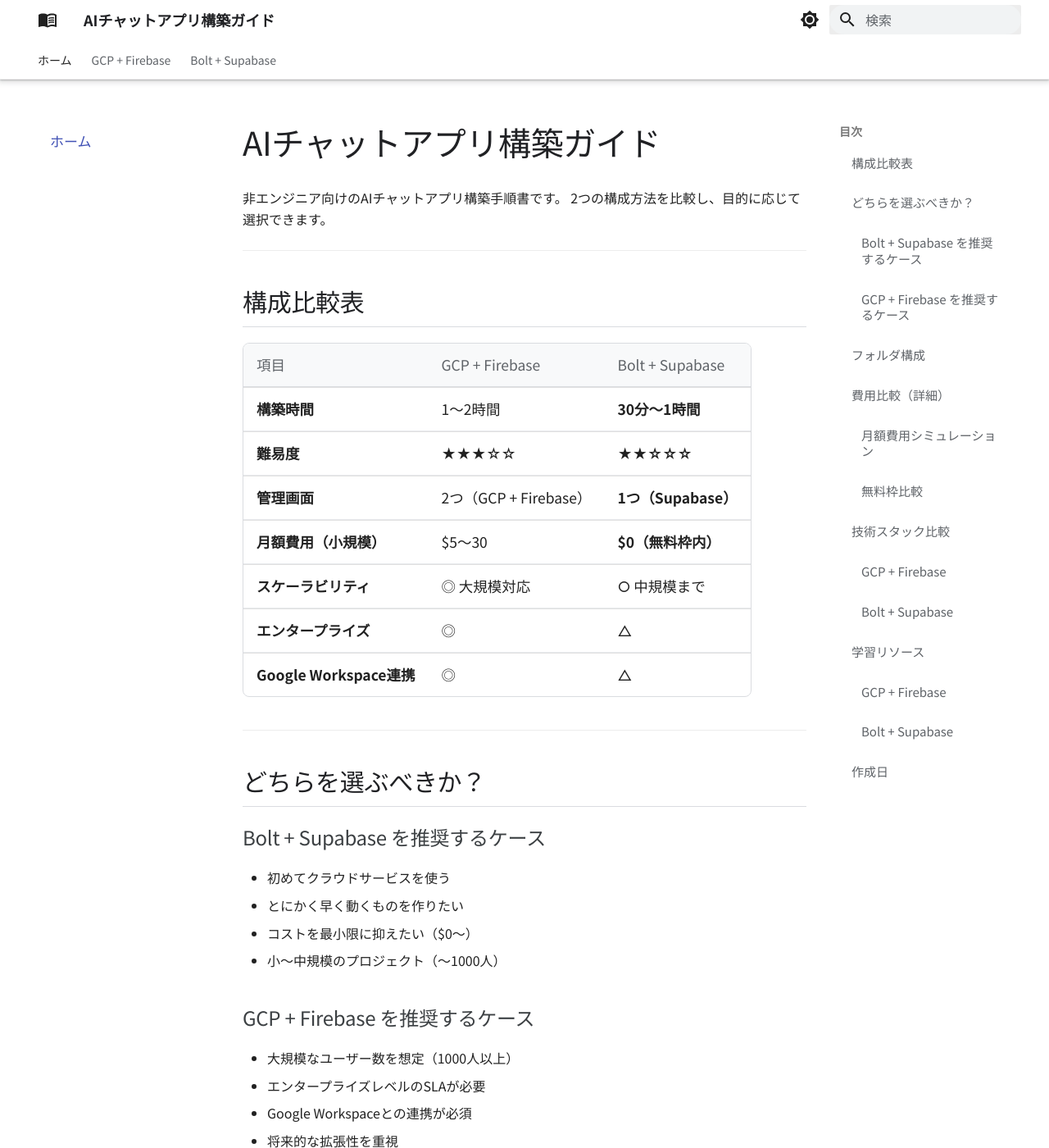
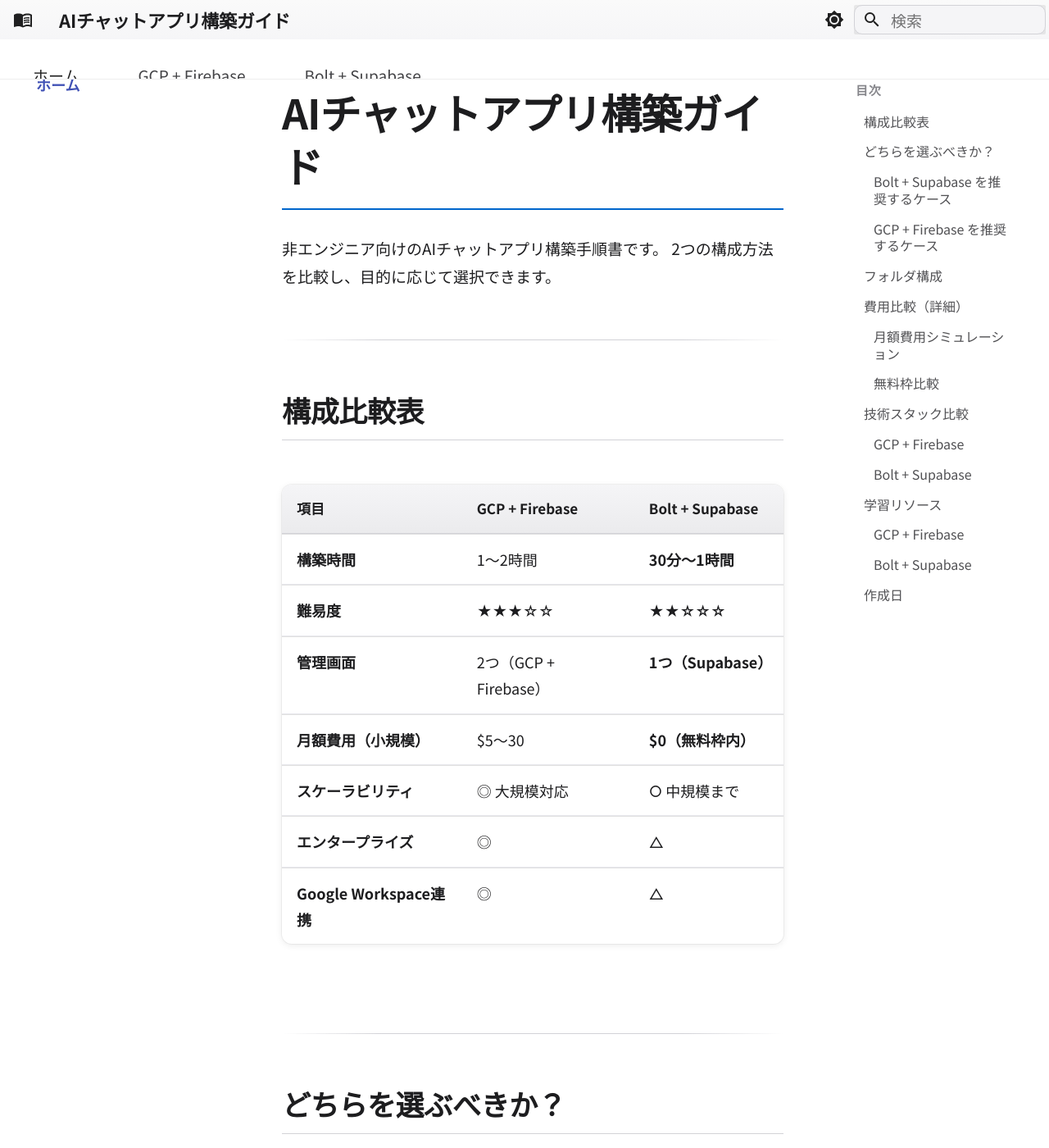
Before and after one commit to michihiro-316/ai-chat-docs, an MkDocs documentation site: the page built from docs/index.md, in a window 1280 px wide and 1400 px high. Shown: the whole window at 82% size. Built offline with MkDocs 1.6.1 and Material for MkDocs 9.7.7, drawn with Linux system fonts in a browser that asks for light colours.

Commit message:
style: Apple/Google風デザイン改善 - 67-75%表示最適化

```diff
--- a/docs/stylesheets/extra.css
+++ b/docs/stylesheets/extra.css
@@ -1,116 +1,167 @@
-/* Google/Apple風 モダンデザイン */
+/* Apple/Google風 モダンデザイン - 67-75%表示最適化 */
 
 :root {
-  --md-primary-fg-color: #1a73e8;
-  --md-accent-fg-color: #1a73e8;
+  --md-primary-fg-color: #0066cc;
+  --md-accent-fg-color: #0066cc;
+  --md-text-font: "Noto Sans JP", "SF Pro Display", -apple-system, BlinkMacSystemFont, sans-serif;
 }
 
-/* ヘッダー */
-.md-header {
-  background-color: #ffffff;
-  box-shadow: 0 1px 2px 0 rgba(60,64,67,.3), 0 2px 6px 2px rgba(60,64,67,.15);
+/* 全体レイアウト - より広く */
+.md-grid {
+  max-width: 1600px;
 }
 
-.md-header[data-md-state=shadow] {
-  box-shadow: 0 1px 2px 0 rgba(60,64,67,.3), 0 2px 6px 2px rgba(60,64,67,.15);
+.md-main__inner {
+  margin-top: 0;
+}
+
+/* ヘッダー - Apple風のクリーンなスタイル */
+.md-header {
+  background: linear-gradient(180deg, #fafafa 0%, #f5f5f7 100%);
+  box-shadow: 0 1px 0 rgba(0,0,0,0.1);
+  height: 56px;
 }
 
 .md-header__title {
-  color: #202124;
-  font-weight: 500;
+  color: #1d1d1f;
+  font-weight: 600;
+  font-size: 1.1rem;
+  letter-spacing: -0.01em;
 }
 
-/* ナビゲーションタブ */
+/* ナビゲーションタブ - より明確に */
 .md-tabs {
-  background-color: #ffffff;
-  border-bottom: 1px solid #dadce0;
+  background: #ffffff;
+  border-bottom: 1px solid #d2d2d7;
 }
 
 .md-tabs__link {
-  color: #5f6368;
+  color: #424245;
   font-weight: 500;
+  font-size: 0.95rem;
+  padding: 0.8rem 1.2rem;
   opacity: 1;
+  transition: all 0.2s ease;
 }
 
 .md-tabs__link:hover {
-  color: #1a73e8;
+  color: #0066cc;
+  background: rgba(0, 102, 204, 0.05);
 }
 
 .md-tabs__link--active {
-  color: #1a73e8;
-  border-bottom: 3px solid #1a73e8;
+  color: #0066cc;
+  border-bottom: 3px solid #0066cc;
+  background: rgba(0, 102, 204, 0.08);
 }
 
-/* サイドバー */
+/* 左サイドバー */
+.md-sidebar--primary {
+  width: 280px;
+}
+
+.md-nav__title {
+  font-size: 0.8rem;
+  font-weight: 600;
+  color: #86868b;
+  text-transform: uppercase;
+  letter-spacing: 0.05em;
+  padding: 1rem 1rem 0.5rem;
+}
+
 .md-nav__link {
-  color: #3c4043;
-  font-size: 0.85rem;
-  padding: 0.5rem 0.75rem;
-  border-radius: 0 20px 20px 0;
-  margin-right: 12px;
+  color: #1d1d1f;
+  font-size: 0.9rem;
+  font-weight: 400;
+  padding: 0.6rem 1rem;
+  border-radius: 8px;
+  margin: 2px 8px;
+  transition: all 0.15s ease;
 }
 
 .md-nav__link:hover {
-  background-color: #f1f3f4;
-  color: #1a73e8;
+  background: #f5f5f7;
+  color: #0066cc;
 }
 
 .md-nav__link--active {
-  background-color: #e8f0fe;
-  color: #1a73e8;
-  font-weight: 500;
+  background: linear-gradient(135deg, #e8f4fd 0%, #d6ebff 100%);
+  color: #0066cc;
+  font-weight: 600;
+  box-shadow: inset 0 0 0 1px rgba(0, 102, 204, 0.2);
 }
 
-/* コンテンツエリア */
+/* コンテンツエリア - 広めに */
 .md-content {
-  max-width: 900px;
+  max-width: 1100px;
+  padding: 0 2rem;
 }
 
-/* 見出し */
+.md-content__inner {
+  padding: 2rem 0;
+}
+
+/* 見出し - Apple風の洗練されたスタイル */
 .md-typeset h1 {
-  color: #202124;
-  font-weight: 400;
-  font-size: 2rem;
+  color: #1d1d1f;
+  font-weight: 700;
+  font-size: 2.5rem;
+  letter-spacing: -0.02em;
   margin-bottom: 1.5rem;
-  border-bottom: none;
+  padding-bottom: 1rem;
+  border-bottom: 2px solid #0066cc;
 }
 
 .md-typeset h2 {
-  color: #202124;
-  font-weight: 500;
-  font-size: 1.5rem;
-  margin-top: 2rem;
-  padding-bottom: 0.5rem;
-  border-bottom: 1px solid #dadce0;
+  color: #1d1d1f;
+  font-weight: 600;
+  font-size: 1.75rem;
+  letter-spacing: -0.01em;
+  margin-top: 3rem;
+  margin-bottom: 1.2rem;
+  padding-bottom: 0.6rem;
+  border-bottom: 1px solid #d2d2d7;
 }
 
 .md-typeset h3 {
-  color: #3c4043;
-  font-weight: 500;
-  font-size: 1.2rem;
+  color: #424245;
+  font-weight: 600;
+  font-size: 1.3rem;
+  margin-top: 2rem;
+  margin-bottom: 0.8rem;
 }
 
-/* テーブル */
+.md-typeset h4 {
+  color: #515154;
+  font-weight: 600;
+  font-size: 1.1rem;
+}
+
+/* テーブル - カード風のデザイン */
 .md-typeset table:not([class]) {
-  border: 1px solid #dadce0;
-  border-radius: 8px;
+  border: none;
+  border-radius: 12px;
   overflow: hidden;
-  font-size: 0.875rem;
-  box-shadow: none;
+  font-size: 0.9rem;
+  box-shadow: 0 2px 8px rgba(0,0,0,0.08), 0 0 0 1px rgba(0,0,0,0.05);
+  margin: 1.5rem 0;
+  width: 100%;
 }
 
 .md-typeset table:not([class]) th {
-  background-color: #f8f9fa;
-  color: #5f6368;
-  font-weight: 500;
+  background: linear-gradient(180deg, #f5f5f7 0%, #ebebed 100%);
+  color: #1d1d1f;
+  font-weight: 600;
   text-transform: none;
-  border-bottom: 1px solid #dadce0;
-  padding: 12px 16px;
+  padding: 14px 18px;
+  border-bottom: 1px solid #d2d2d7;
+  font-size: 0.85rem;
 }
 
 .md-typeset table:not([class]) td {
-  padding: 12px 16px;
-  border-bottom: 1px solid #e8eaed;
+  padding: 14px 18px;
+  border-bottom: 1px solid #e8e8ed;
+  vertical-align: top;
 }
 
 .md-typeset table:not([class]) tr:last-child td {
@@ -118,133 +169,240 @@
 }
 
 .md-typeset table:not([class]) tr:hover td {
-  background-color: #f8f9fa;
+  background: rgba(0, 102, 204, 0.03);
 }
 
-/* コードブロック */
+/* コードブロック - より見やすく */
 .md-typeset pre {
-  background-color: #f8f9fa;
-  border: 1px solid #e8eaed;
-  border-radius: 8px;
-  font-size: 0.8125rem;
-  line-height: 1.6;
-}
-
-.md-typeset code {
-  background-color: #f1f3f4;
-  border-radius: 4px;
-  padding: 2px 6px;
-  font-size: 0.875em;
-  color: #d93025;
+  background: #1d1d1f;
+  border: none;
+  border-radius: 12px;
+  font-size: 0.85rem;
+  line-height: 1.7;
+  padding: 1.2rem;
+  box-shadow: 0 4px 12px rgba(0,0,0,0.15);
+  margin: 1.5rem 0;
 }
 
 .md-typeset pre code {
-  color: inherit;
-  background-color: transparent;
+  color: #e8e8ed;
+  font-family: 'SF Mono', 'Roboto Mono', 'Menlo', monospace;
+  background: transparent;
   padding: 0;
 }
 
-/* リンク */
+/* インラインコード */
+.md-typeset code {
+  background: #f5f5f7;
+  border: 1px solid #d2d2d7;
+  border-radius: 6px;
+  padding: 3px 8px;
+  font-size: 0.85em;
+  color: #bf3d00;
+  font-family: 'SF Mono', 'Roboto Mono', monospace;
+}
+
+/* リンク - より明確に */
 .md-typeset a {
-  color: #1a73e8;
+  color: #0066cc;
   text-decoration: none;
+  font-weight: 500;
+  transition: all 0.15s ease;
 }
 
 .md-typeset a:hover {
+  color: #004499;
   text-decoration: underline;
 }
 
 /* リスト */
+.md-typeset ul,
+.md-typeset ol {
+  margin: 1rem 0;
+}
+
 .md-typeset ul li,
 .md-typeset ol li {
-  margin-bottom: 0.5em;
+  margin-bottom: 0.6em;
+  line-height: 1.7;
 }
 
-/* 引用ブロック */
+/* 引用ブロック - より目立つように */
 .md-typeset blockquote {
-  border-left: 4px solid #1a73e8;
-  background-color: #f8f9fa;
-  padding: 1rem 1.5rem;
-  margin: 1rem 0;
-  border-radius: 0 8px 8px 0;
+  border-left: 4px solid #0066cc;
+  background: linear-gradient(135deg, #f5f5f7 0%, #fafafa 100%);
+  padding: 1.2rem 1.5rem;
+  margin: 1.5rem 0;
+  border-radius: 0 12px 12px 0;
+  box-shadow: 0 2px 4px rgba(0,0,0,0.05);
+}
+
+.md-typeset blockquote p {
+  margin: 0;
+}
+
+/* 水平線 */
+.md-typeset hr {
+  border: none;
+  height: 1px;
+  background: linear-gradient(90deg, transparent, #d2d2d7 20%, #d2d2d7 80%, transparent);
+  margin: 3rem 0;
 }
 
 /* アラート/Admonition */
 .md-typeset .admonition {
-  border-radius: 8px;
+  border-radius: 12px;
   border: none;
-  box-shadow: 0 1px 2px 0 rgba(60,64,67,.3), 0 1px 3px 1px rgba(60,64,67,.15);
+  box-shadow: 0 2px 8px rgba(0,0,0,0.1);
+  margin: 1.5rem 0;
 }
 
 .md-typeset .admonition-title {
-  font-weight: 500;
+  font-weight: 600;
+  font-size: 0.95rem;
 }
 
 /* 検索 */
 .md-search__input {
-  background-color: #f1f3f4;
-  border-radius: 24px;
+  background: #f5f5f7;
+  border: 1px solid #d2d2d7;
+  border-radius: 10px;
+  font-size: 0.95rem;
 }
 
-.md-search__input::placeholder {
-  color: #5f6368;
+.md-search__input:focus {
+  border-color: #0066cc;
+  box-shadow: 0 0 0 3px rgba(0, 102, 204, 0.2);
 }
 
 /* 目次（右サイドバー） */
+.md-sidebar--secondary {
+  width: 260px;
+}
+
+.md-sidebar--secondary .md-nav__title {
+  font-size: 0.75rem;
+  font-weight: 600;
+  color: #86868b;
+  text-transform: uppercase;
+}
+
 .md-sidebar--secondary .md-nav__link {
-  font-size: 0.75rem;
-  color: #5f6368;
+  font-size: 0.8rem;
+  color: #515154;
+  padding: 0.4rem 0.8rem;
+  border-left: 2px solid transparent;
+  border-radius: 0;
+  margin: 0;
+}
+
+.md-sidebar--secondary .md-nav__link:hover {
+  color: #0066cc;
+  background: transparent;
+  border-left-color: #d2d2d7;
 }
 
 .md-sidebar--secondary .md-nav__link--active {
-  color: #1a73e8;
-  font-weight: 500;
-  background-color: transparent;
+  color: #0066cc;
+  font-weight: 600;
+  background: transparent;
+  border-left-color: #0066cc;
+  box-shadow: none;
 }
 
 /* フッター */
 .md-footer {
-  background-color: #f8f9fa;
+  background: #f5f5f7;
+  border-top: 1px solid #d2d2d7;
 }
 
-/* ダークモード対応 */
+.md-footer-meta {
+  background: #f5f5f7;
+}
+
+/* パンくずリスト */
+.md-typeset .md-breadcrumb {
+  font-size: 0.8rem;
+  color: #86868b;
+}
+
+/* トップへ戻るボタン */
+.md-top {
+  background: #0066cc;
+  border-radius: 50%;
+  box-shadow: 0 4px 12px rgba(0, 102, 204, 0.4);
+}
+
+/* ダークモード */
 [data-md-color-scheme="slate"] {
-  --md-default-bg-color: #202124;
-  --md-default-fg-color: #e8eaed;
+  --md-default-bg-color: #1d1d1f;
+  --md-default-fg-color: #f5f5f7;
 }
 
 [data-md-color-scheme="slate"] .md-header {
-  background-color: #303134;
-  box-shadow: 0 1px 2px 0 rgba(0,0,0,.3);
+  background: linear-gradient(180deg, #2d2d2d 0%, #1d1d1f 100%);
 }
 
 [data-md-color-scheme="slate"] .md-tabs {
-  background-color: #303134;
-  border-bottom-color: #5f6368;
+  background: #2d2d2d;
+  border-bottom-color: #424245;
+}
+
+[data-md-color-scheme="slate"] .md-typeset h1,
+[data-md-color-scheme="slate"] .md-typeset h2,
+[data-md-color-scheme="slate"] .md-typeset h3 {
+  color: #f5f5f7;
 }
 
 [data-md-color-scheme="slate"] .md-typeset table:not([class]) {
-  border-color: #5f6368;
+  box-shadow: 0 2px 8px rgba(0,0,0,0.3);
 }
 
 [data-md-color-scheme="slate"] .md-typeset table:not([class]) th {
-  background-color: #303134;
-  color: #e8eaed;
+  background: #2d2d2d;
+  color: #f5f5f7;
 }
 
-[data-md-color-scheme="slate"] .md-typeset pre {
-  background-color: #303134;
-  border-color: #5f6368;
+[data-md-color-scheme="slate"] .md-typeset table:not([class]) td {
+  border-color: #424245;
 }
 
 [data-md-color-scheme="slate"] .md-typeset code {
-  background-color: #3c4043;
-  color: #f28b82;
+  background: #2d2d2d;
+  border-color: #424245;
+  color: #ff9f43;
 }
 
-/* アーキテクチャ図のフォント固定 */
+[data-md-color-scheme="slate"] .md-nav__link--active {
+  background: rgba(0, 102, 204, 0.2);
+}
+
+/* アーキテクチャ図専用スタイル */
 .md-typeset pre > code {
-  font-family: 'Roboto Mono', 'Noto Sans JP', monospace;
+  font-family: 'SF Mono', 'Roboto Mono', 'Menlo', monospace;
   white-space: pre;
   overflow-x: auto;
+  font-size: 0.8rem;
+  line-height: 1.5;
 }
+
+/* 強調テキスト */
+.md-typeset strong {
+  font-weight: 600;
+  color: #1d1d1f;
+}
+
+[data-md-color-scheme="slate"] .md-typeset strong {
+  color: #f5f5f7;
+}
+
+/* 本文テキスト */
+.md-typeset {
+  font-size: 0.95rem;
+  line-height: 1.8;
+  color: #1d1d1f;
+}
+
+.md-typeset p {
+  margin-bottom: 1.2rem;
+}
```
